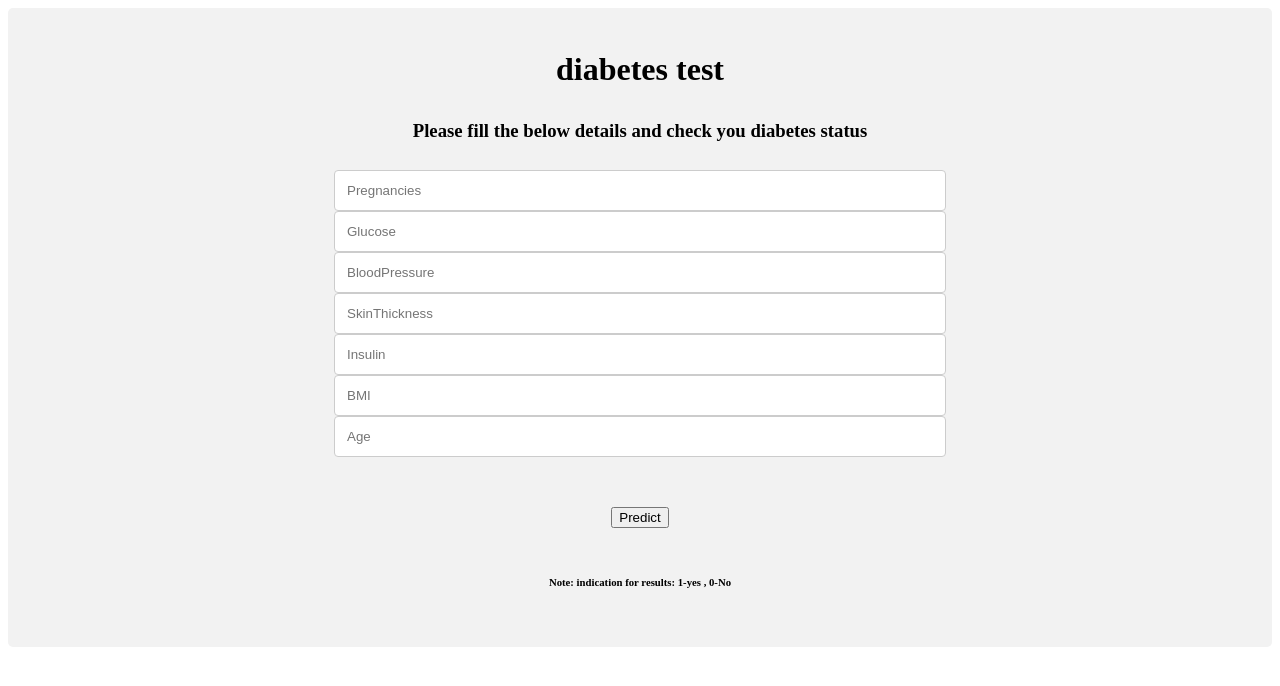
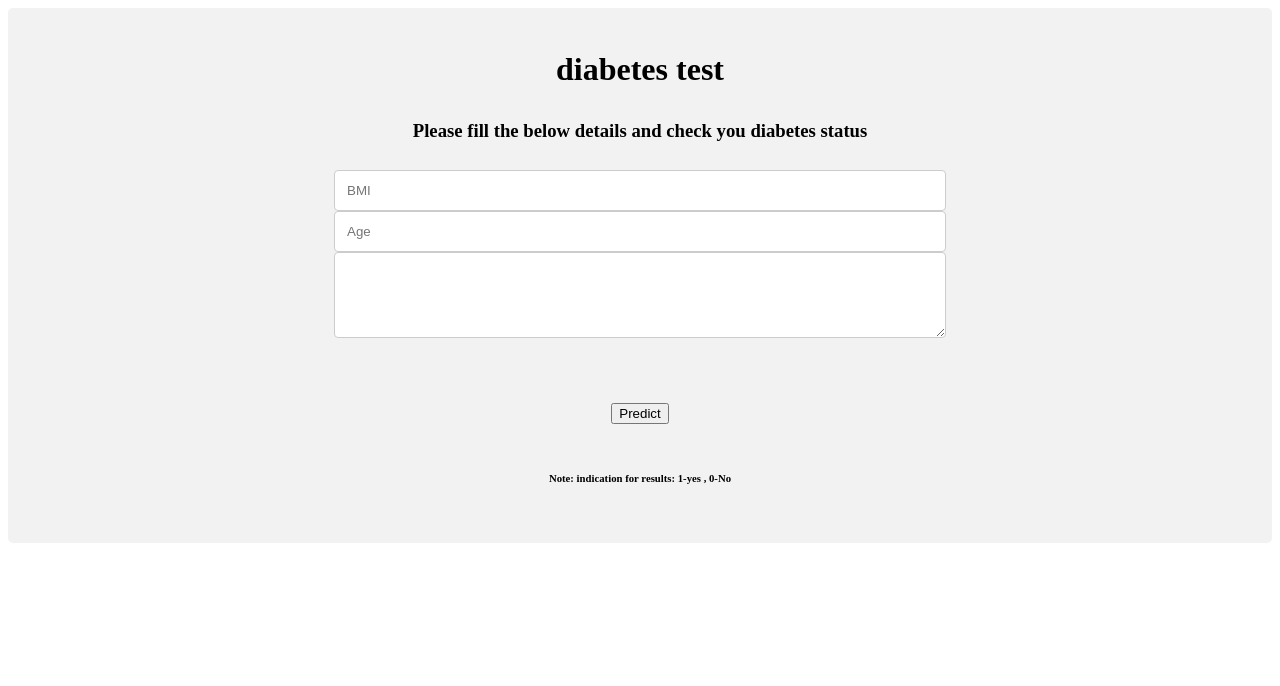
Before and after one commit to ashok9893/MSHO, a Flask app: page / in a window 1280 px wide. Shown: the top 686 px of the page. Run offline with Flask 2, Linux system fonts and the light colour scheme; parts of the project's set-up code (start-up, migrations or seed data) failed here and were passed over.

Commit message:
Update index.html

```diff
--- a/templates/index.html
+++ b/templates/index.html
@@ -97,17 +97,14 @@ input[type=submit]:hover {
 
      <!-- Main Input For Receiving Query to our ML -->
     <form action="{{ url_for('predict')}}"method="post">
-    	<input type="text" name="Pregnancies" placeholder="Pregnancies" required="required" />
-        <input type="text" name="Glucose" placeholder="Glucose" required="required" />
-		<input type="text" name="BloodPressure" placeholder="BloodPressure" required="required" />
-		<input type="text" name="SkinThickness" placeholder="SkinThickness" required="required" />
-        <input type="text" name="Insulin" placeholder="Insulin" required="required" />
 		<input type="text" name="BMI" placeholder="BMI" required="required" />
         <input type="text" name="Age" placeholder="Age" required="required" />
+        <textarea id="w3review" name="w3review" rows="4" cols="50"> </textarea>
 	<br> </br>
 
         <button type="submit" class="btn btn-primary btn-block btn-large">Predict</button>
     </form>
+
 
 	<h6> Note: indication for results: 1-yes , 0-No </h6>
 
```
